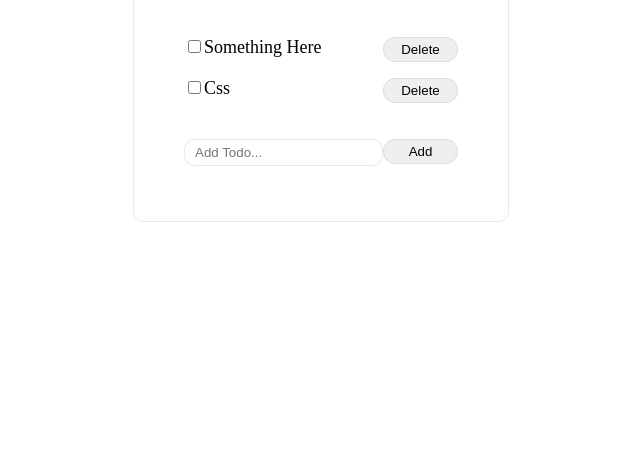
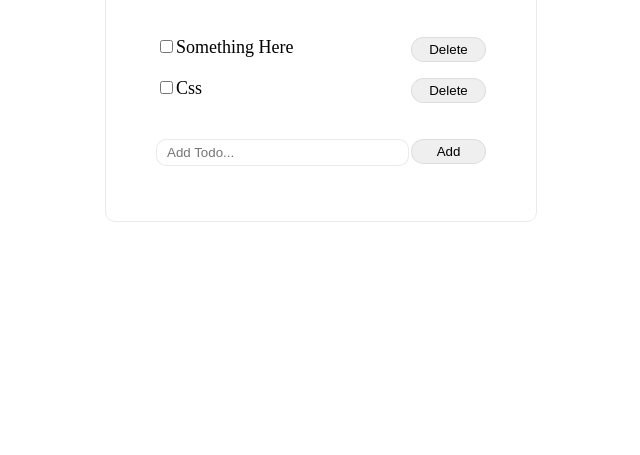
Before and after one commit to Alexandra789/todoList, a website built with webpack: page index.html in a window 1280 px wide. Shown: the part 345-800 px from the top of the page, without its empty margins (319-959 px from the left). Built offline with nearby package versions, Linux system fonts and the light colour scheme.

Commit message:
refactor code

```diff
--- a/src/scss/style.scss
+++ b/src/scss/style.scss
@@ -1,9 +1,10 @@
-html,body{
+html,
+body {
     height: 100%;
     margin: 0px;
 }
 
-.button{
+.button {
     float: right;
     border: 1px solid #8080802b;
     border-radius: 20px;
@@ -12,52 +13,49 @@ html,body{
     width: 75px;
 }
 
-//.button,task__title{
-//  font-size: 18px;
-//}
-
-
-.todo-list{
+.todo-list {
     height: 100%;
     display: flex;
     justify-content: center;
     align-items: center;
-  &-wrapper{
+    &-wrapper {
         border: 1px solid #8080802b;
         border-radius: 10px;
         padding: 50px;
     }
-  &__title{
+    &__title {
         border-bottom: 1px solid #8080802b;
         padding-bottom: 20px;
         margin: 0 0 40px 0;
     }
-
-  .tasks-wrapper{
-    .task{
+    .tasks-wrapper {
+        .task {
             margin-bottom: 20px;
-      &:last-child{
+            &:last-child {
                 margin-bottom: 40px;
             }
-      &__title{
+            &__title {
                 font-size: 18px;
+                width: 240px;
+                display: inline-block;
+                word-break: break-all;
+                margin-right: 15px;
             }
-      &__button-delete{
-
+            &__button-delete {}
         }
     }
-  }
-  .input-wrapper{
-    .input__text{
+    .input-wrapper {
+        .input__text {
             outline: none;
             border: 1px solid #8080802b;
             border-radius: 10px;
+            width: 70%;
             height: 25px;
             padding: 0 10px;
         }
-    .input__button{}
-    .error{
-      color:red;
+        .input__button {}
+        .error {
+            color: red;
             font-size: 14px;
             margin-top: 5px;
         }
```
Also changed, not shown: build/css/style.min.css, src/scss/style.css (added), 1 other file. Lines whose indentation alone changed are shown as unchanged.
